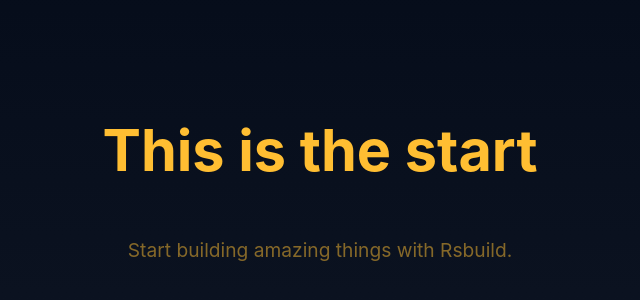
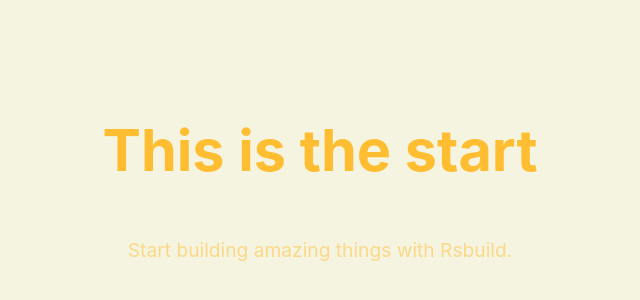
Before and after one commit to Yousif0606/Byte-Brigade, a React app in the folder CraftHive/: page / in a window 1280 px wide. Shown: the part 220-520 px from the top of the page, without its empty margins (320-960 px from the left). Built offline with nearby package versions, Linux system fonts and the light colour scheme; the HTML template or start-up script is replaced by a standard one.

Commit message:
changed background colour

```diff
--- a/CraftHive/src/App.css
+++ b/CraftHive/src/App.css
@@ -2,7 +2,7 @@ body {
   margin: 0;
   color: #ffbe32;
   font-family: Inter, Avenir, Helvetica, Arial, sans-serif;
-  background-image: linear-gradient(to bottom, #020917, #101725);
+  background-image: linear-gradient(to bottom, #f5f4e0, #f5f4e0);
 }
 
 .content {
```
